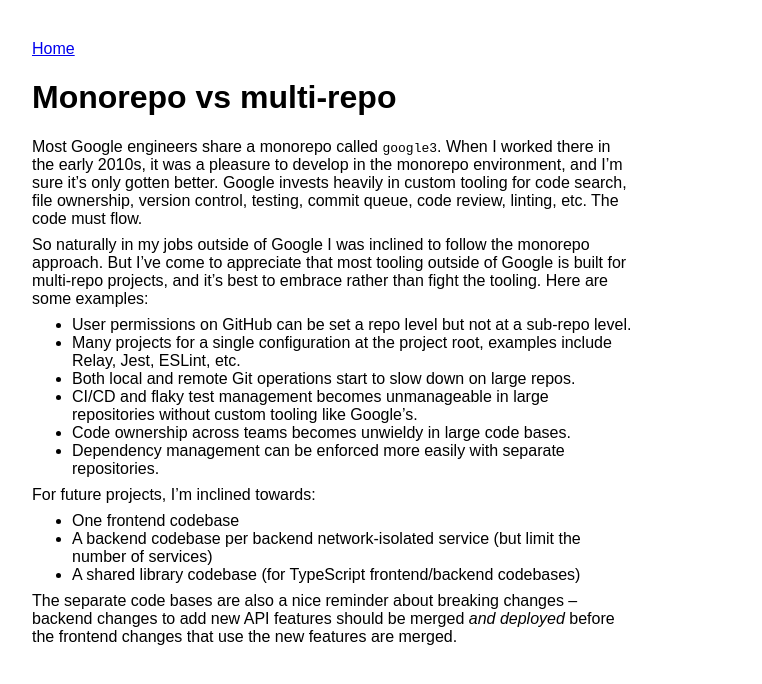
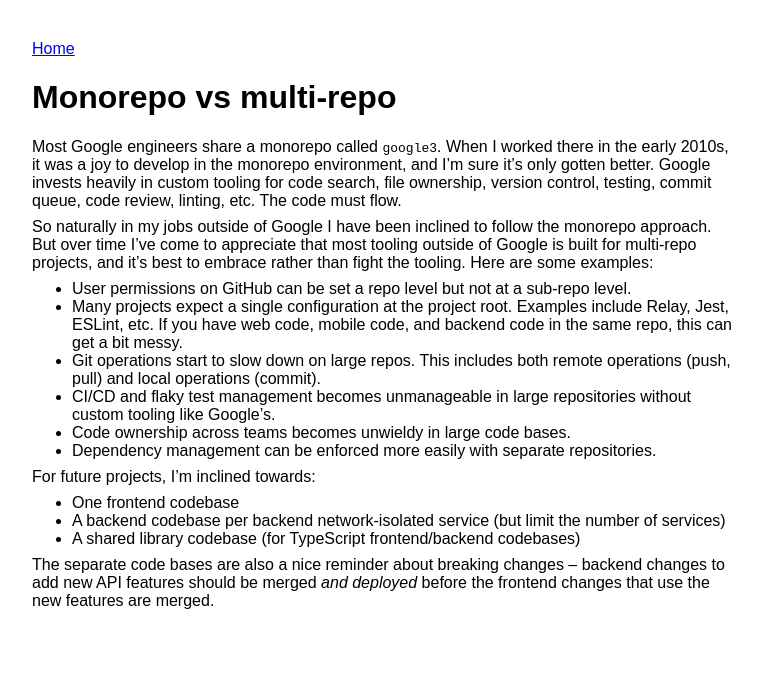
Before and after one commit to maxh/maxheinritz.com, a Jekyll site: the page built from _essays/monorepo-vs-multirepo.md, in a window 1280 px wide. Shown: the top 684 px of the page, without its empty margins (108-870 px from the left). Built offline with Jekyll 4.4.1, drawn with Linux system fonts in a browser that asks for light colours.

Commit message:
text cleanup

```diff
--- a/_essays/monorepo-vs-multirepo.md
+++ b/_essays/monorepo-vs-multirepo.md
@@ -1,15 +1,16 @@
 ---
 title: Monorepo vs multi-repo
+desc: Monorepo vs multi-repo
 layout: essay
 ---
 
-Most Google engineers share a monorepo called `google3`. When I worked there in the early 2010s, it was a pleasure to develop in the monorepo environment, and I'm sure it's only gotten better. Google invests heavily in custom tooling for code search, file ownership, version control, testing, commit queue, code review, linting, etc. The code must flow.
+Most Google engineers share a monorepo called `google3`. When I worked there in the early 2010s, it was a joy to develop in the monorepo environment, and I'm sure it's only gotten better. Google invests heavily in custom tooling for code search, file ownership, version control, testing, commit queue, code review, linting, etc. The code must flow.
 
-So naturally in my jobs outside of Google I was inclined to follow the monorepo approach. But I've come to appreciate that most tooling outside of Google is built for multi-repo projects, and it's best to embrace rather than fight the tooling. Here are some examples:
+So naturally in my jobs outside of Google I have been inclined to follow the monorepo approach. But over time I've come to appreciate that most tooling outside of Google is built for multi-repo projects, and it's best to embrace rather than fight the tooling. Here are some examples:
 
 - User permissions on GitHub can be set a repo level but not at a sub-repo level.
-- Many projects for a single configuration at the project root, examples include Relay, Jest, ESLint, etc.
-- Both local and remote Git operations start to slow down on large repos.
+- Many projects expect a single configuration at the project root. Examples include Relay, Jest, ESLint, etc. If you have web code, mobile code, and backend code in the same repo, this can get a bit messy.
+- Git operations start to slow down on large repos. This includes both remote operations (push, pull) and local operations (commit).
 - CI/CD and flaky test management becomes unmanageable in large repositories without custom tooling like Google's.
 - Code ownership across teams becomes unwieldy in large code bases.
 - Dependency management can be enforced more easily with separate repositories.
--- a/style.css
+++ b/style.css
@@ -238,7 +238,7 @@ header h1 {
 }
 
 .essay main {
-  max-width: 600px;
+  max-width: 700px;
   font-family: sans-serif;
 }
 
```
Also changed, not shown: _essays/react-json-pretty-print.md (+1 -0 lines).
